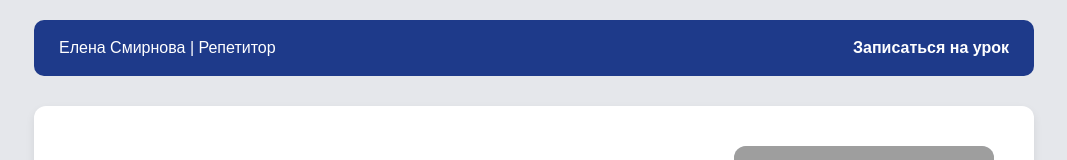
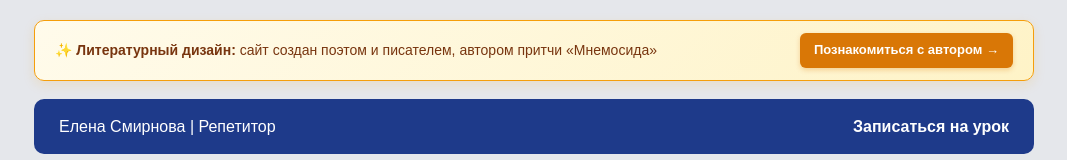
Before and after one commit to internettmasster-blip/repetitor, a plain HTML site: page index.html in a window 1280 px wide. Shown: the top 160 px of the page, without its empty margins (106-1173 px from the left). Drawn offline with Linux system fonts and the light colour scheme; grey boxes are pictures that could not be loaded.

Commit message:
Update index.html

```diff
--- a/index.html
+++ b/index.html
@@ -18,6 +18,79 @@
             margin: 0 auto;
             padding: 20px;
         }
+
+        /* Анимации для живой вставки */
+        @keyframes fadeSlideDown {
+            from {
+                opacity: 0;
+                transform: translateY(-15px);
+            }
+            to {
+                opacity: 1;
+                transform: translateY(0);
+            }
+        }
+
+        @keyframes goldShimmer {
+            0% { left: -100%; }
+            25% { left: 120%; }
+            100% { left: 120%; }
+        }
+
+        /* Живая вставка для первого впечатления */
+        .author-banner {
+            position: relative;
+            overflow: hidden;
+            background: linear-gradient(135deg, #FFFBEB 0%, #FEF3C7 100%);
+            border: 1px solid #F59E0B;
+            color: #78350F;
+            padding: 12px 20px;
+            border-radius: 10px;
+            margin-bottom: 18px;
+            display: flex;
+            justify-content: space-between;
+            align-items: center;
+            flex-wrap: wrap;
+            gap: 12px;
+            font-size: 14px;
+            box-shadow: 0 4px 12px rgba(245, 158, 11, 0.15);
+            animation: fadeSlideDown 0.8s ease-out forwards;
+        }
+
+        /* Световой блик, пробегающий по плашке */
+        .author-banner::after {
+            content: "";
+            position: absolute;
+            top: 0;
+            left: -100%;
+            width: 50%;
+            height: 100%;
+            background: linear-gradient(90deg, transparent, rgba(255, 255, 255, 0.7), transparent);
+            transform: skewX(-25deg);
+            animation: goldShimmer 6s infinite;
+            pointer-events: none;
+        }
+
+        .author-btn {
+            background-color: #D97706;
+            color: #FFFFFF;
+            padding: 7px 14px;
+            border-radius: 6px;
+            text-decoration: none;
+            font-weight: bold;
+            font-size: 13px;
+            transition: all 0.3s ease;
+            box-shadow: 0 2px 5px rgba(217, 119, 6, 0.3);
+        }
+
+        .author-btn:hover {
+            background-color: #F59E0B;
+            color: #1F2937;
+            transform: translateY(-2px);
+            box-shadow: 0 4px 12px rgba(245, 158, 11, 0.5);
+        }
+
+        /* Остальные блоки сайта */
         .top-bar {
             background-color: #1E3A8A;
             color: #FFFFFF;
@@ -80,6 +153,10 @@
             text-decoration: none;
             font-weight: bold;
             margin-top: 10px;
+            transition: transform 0.2s, background-color 0.2s;
+        }
+        .btn:hover {
+            transform: translateY(-2px);
         }
         .grid {
             display: grid;
@@ -146,12 +223,22 @@
                 width: 220px;
                 height: 260px;
             }
+            .author-banner {
+                justify-content: center;
+                text-align: center;
+            }
         }
     </style>
 </head>
 <body>
 
 <div class="wrap">
+
+    <!-- Живая авторская вставка -->
+    <div class="author-banner">
+        <span>✨ <strong>Литературный дизайн:</strong> сайт создан поэтом и писателем, автором притчи «Мнемосида»</span>
+        <a href="https://ramobinyah.art" target="_blank" class="author-btn">Познакомиться с автором →</a>
+    </div>
 
     <div class="top-bar">
         <span>Елена Смирнова | Репетитор</span>
@@ -217,24 +304,3 @@
                     <span>Марина (мама 9-классницы)</span>
                     <span class="badge-score">ОГЭ: 32 из 33 («5»)</span>
                 </div>
-                <p style="margin: 0; font-size: 14px; color: #4B5563;">«Дочь боялась даже начинать писать изложения. За полгода занятий появилась уверенность, оценки в школе выровнялись, экзамен сдали на пятёрку.»</p>
-            </div>
-        </div>
-    </div>
-
-    <!-- Контакты -->
-    <div class="contact-block" id="contact">
-        <h2>Запишитесь на диагностику знаний</h2>
-        <p>Первое занятие (30 минут) — бесплатно. Напишите мне в мессенджер:</p>
-        <a href="https://t.me" class="btn" style="background-color: #24A1DE;">Написать в Telegram</a>
-        <a href="https://wa.me" class="btn" style="background-color: #25D366; margin-left: 10px;">Написать в WhatsApp</a>
-    </div>
-
-    <div class="footer">
-        © 2026 Елена Смирнова — Репетитор по русскому языку
-    </div>
-
-</div>
-
-</body>
-</html>
```
